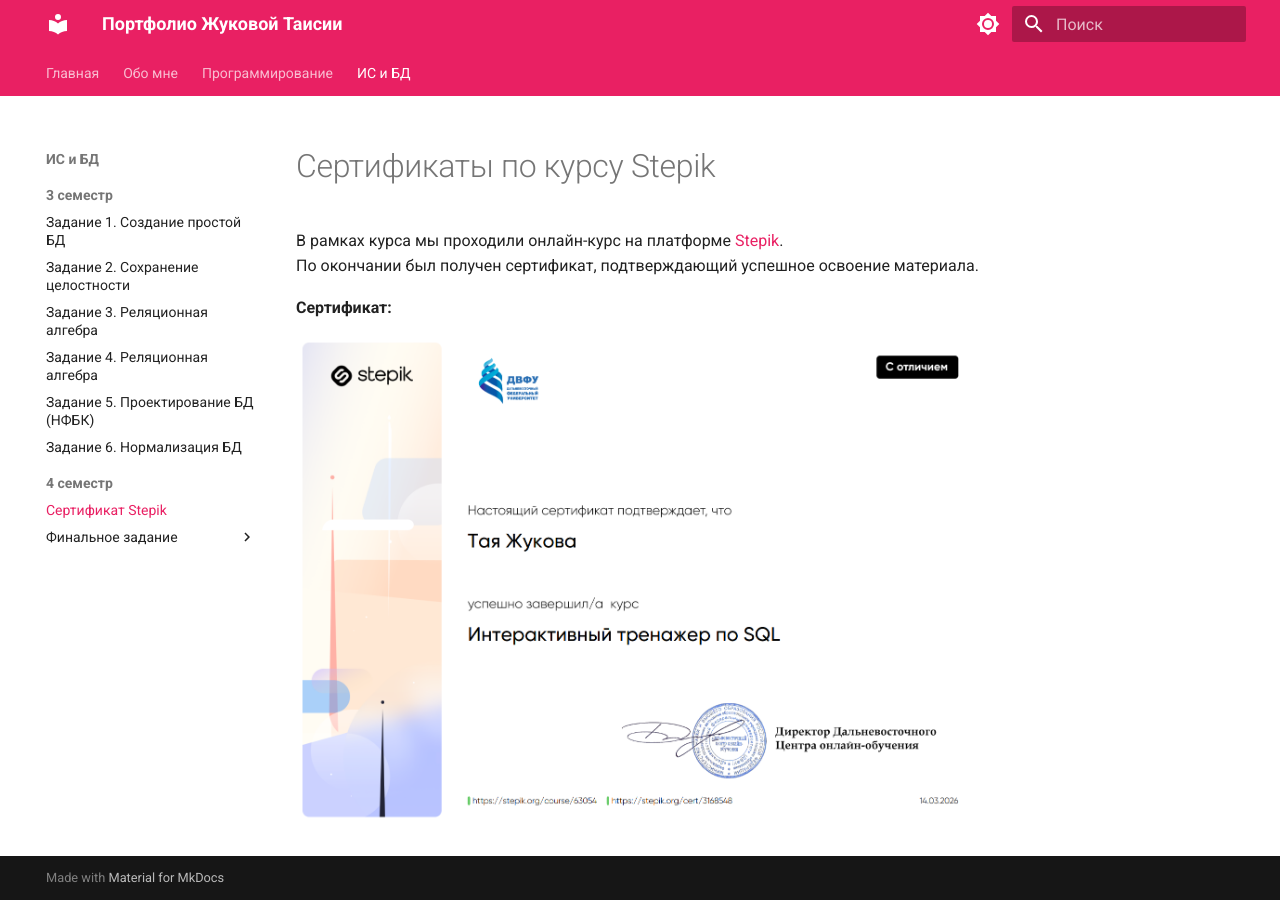
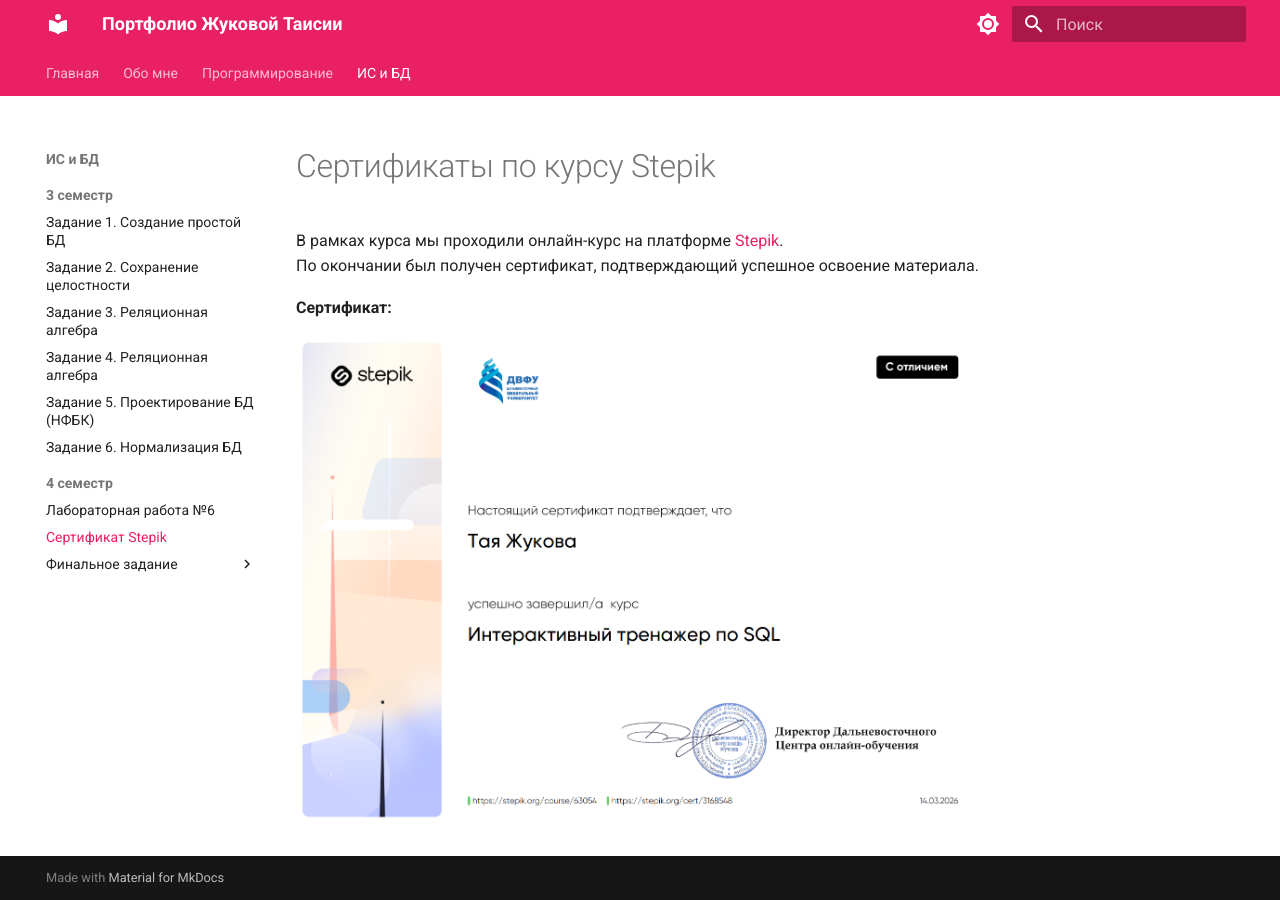
Before and after one commit to TaisiyaZhukova/portfolio-site, an MkDocs documentation site: the page built from docs/isbd/stepik_cert.md, in a window 1280 px wide. Built offline with MkDocs 1.6.1 and Material for MkDocs 9.7.7, drawn with Linux system fonts in a browser that asks for light colours.

Commit message:
Update mkdocs.yml

```diff
--- a/mkdocs.yml
+++ b/mkdocs.yml
@@ -59,6 +59,7 @@
           - Задание 5. Проектирование БД (НФБК): isbd/sem1_task5.md
           - Задание 6. Нормализация БД: isbd/sem1_task6.md
       - 4 семестр:
+          - Лабораторная работа №6: isbd/sem2_lab6.md
           - Сертификат Stepik: isbd/stepik_cert.md
           - Финальное задание:
               - Часть 1. Создание ЛР: isbd/final_project_part1.md
```
